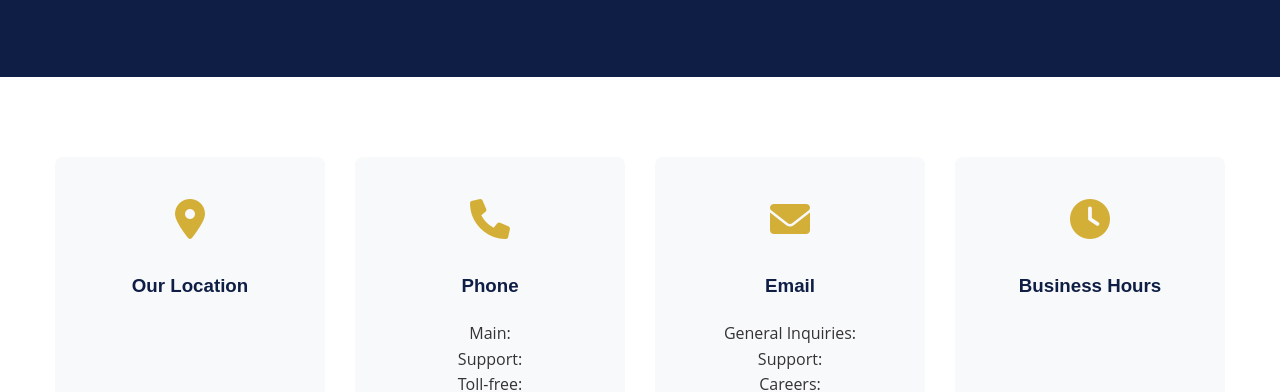
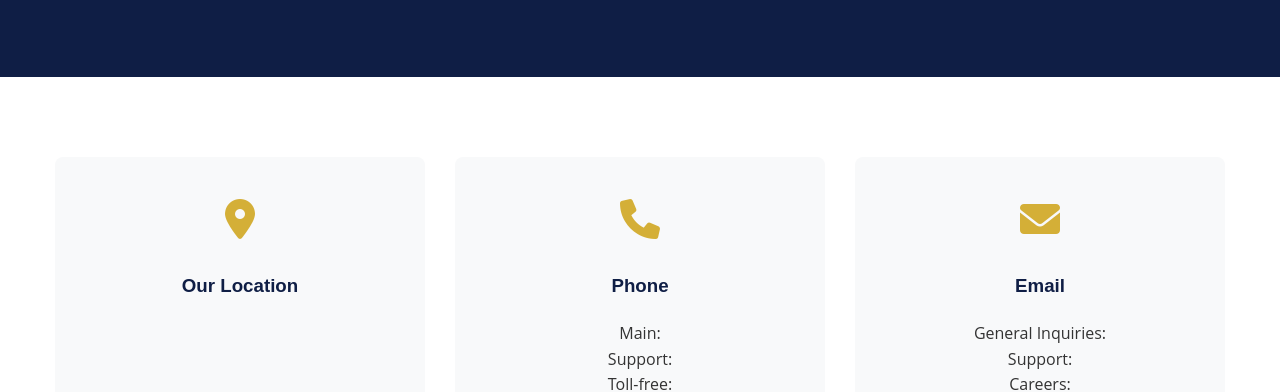
Before and after one commit to saikobuilds/chi-solutions, a plain HTML site: page contact.html in a window 1280 px wide. Shown: the part 413-805 px from the top of the page. Drawn offline with Linux system fonts and the light colour scheme.

Commit message:
Update contact.html

```diff
--- a/contact.html
+++ b/contact.html
@@ -59,13 +59,6 @@
                     <h3>Email</h3>
                     <p>General Inquiries: <br>Support: <br>Careers: </p>
                 </div>
-                <div class="contact-card">
-                    <div class="contact-icon">
-                        <i class="fas fa-clock"></i>
-                    </div>
-                    <h3>Business Hours</h3>
-                    <p><br></p>
-                </div>
             </div>
         </div>
     </section>
```
